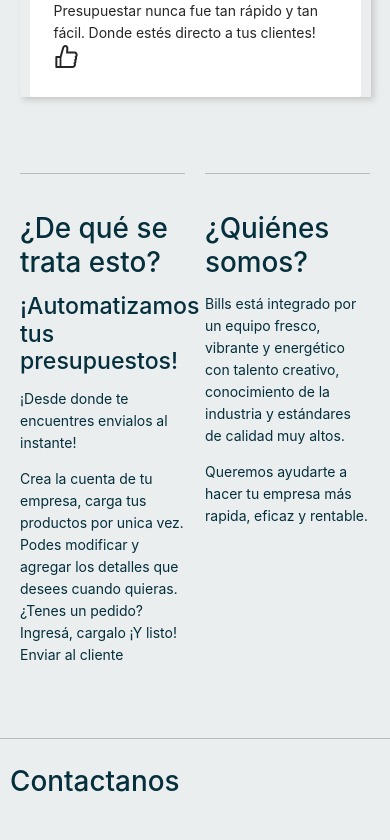
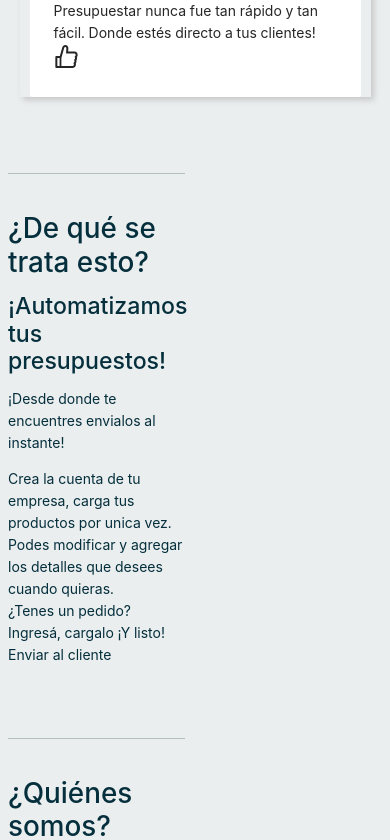
Before and after one commit to LauraOtz/Bills-frontend, a React (Create React App) app: page /login in a window 390 px wide. Shown: the part 1540-2380 px from the top of the page. Built offline with nearby package versions, Linux system fonts and the light colour scheme; the HTML template or start-up script is replaced by a standard one; a web font is replaced by a local one.

Commit message:
Responsive about

```diff
--- a/src/pages/login/AboutUs.jsx
+++ b/src/pages/login/AboutUs.jsx
@@ -1,11 +1,10 @@
 import React from "react";
 import "../home/home.css";
-import { Col } from "react-bootstrap";
-
+import { Col, Row } from "react-bootstrap";
 
 function AboutUs() {
   return (
-    <section className="about" id="about">
+    <Row className="about" id="about">
       <Col className="Col">
         <hr className="hr" />
         <br />
@@ -26,10 +25,12 @@ function AboutUs() {
           talento creativo, conocimiento de la industria y estándares de calidad
           muy altos.
         </p>
-      <p>Queremos ayudarte a hacer tu empresa más rapida, eficaz y rentable.</p>
+        <p>
+          Queremos ayudarte a hacer tu empresa más rapida, eficaz y rentable.
+        </p>
         <br />
       </Col>
-    </section>
+    </Row>
   );
 }
 export default AboutUs;
--- a/src/pages/login/login.css
+++ b/src/pages/login/login.css
@@ -140,5 +140,11 @@ padding: 0;
   flex: auto;
   max-width: 80%;
 }
+.about {
+  display: flex;
+  flex-direction: column;
+  justify-content: center;
 
 }
+
+}
```
Lines whose indentation alone changed are shown as unchanged.
